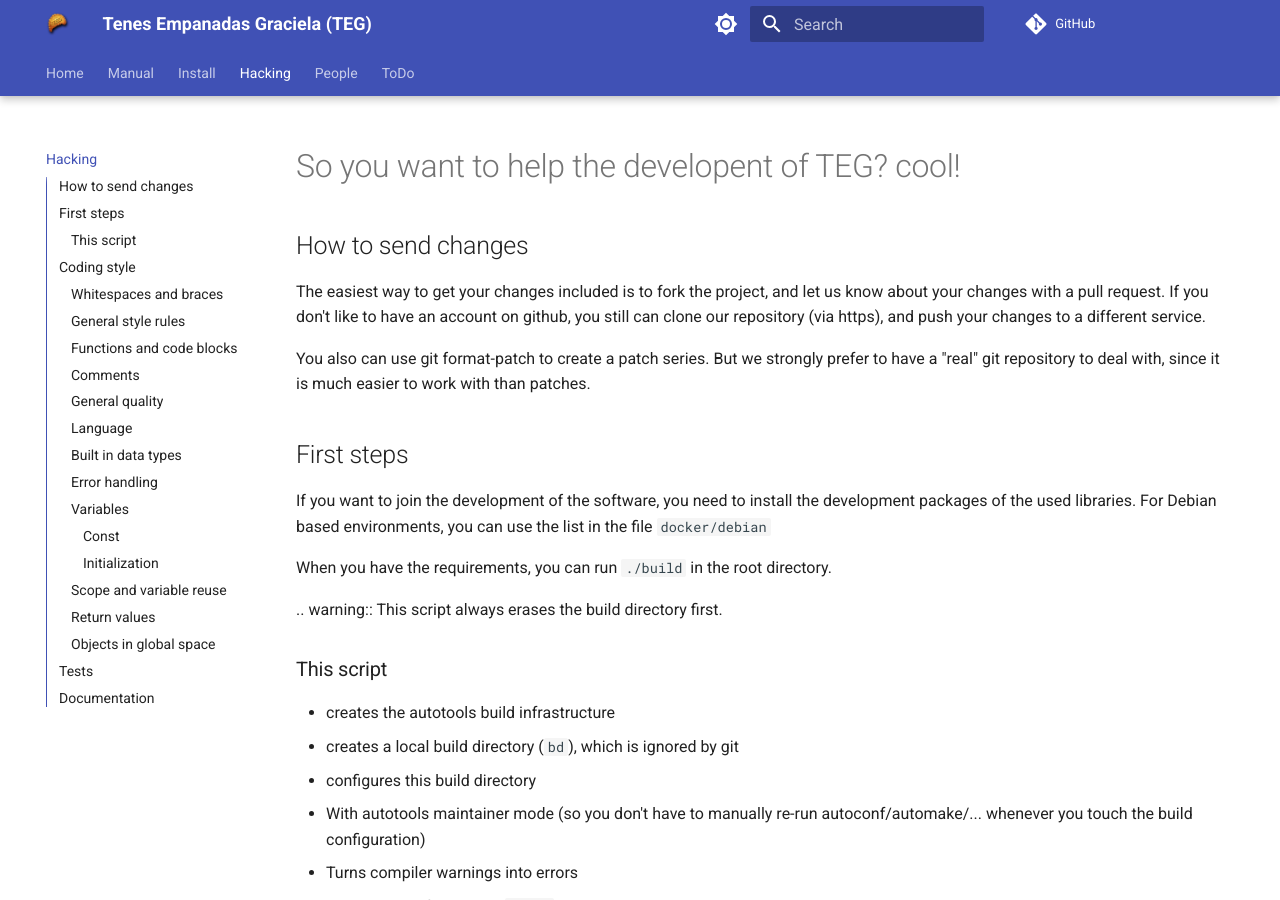
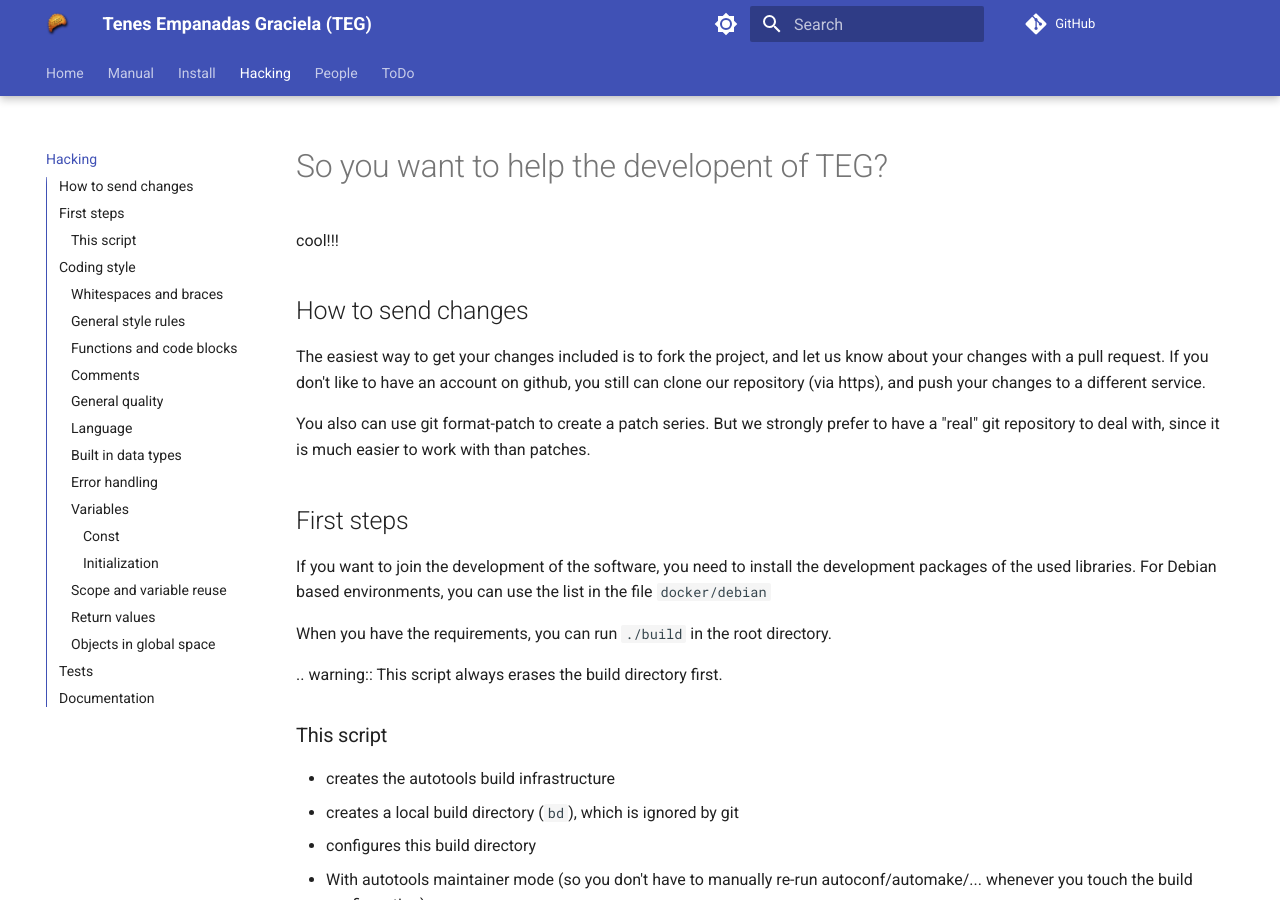
Before and after one commit to wfx/teg, an MkDocs documentation site: the page built from docs/hacking.md, in a window 1280 px wide and 900 px high. Built offline with MkDocs 1.6.1 and Material for MkDocs 9.7.7, drawn with Linux system fonts in a browser that asks for light colours; comment, search, counter and statistics services are not loaded.

Commit message:
nothing special.

```diff
--- a/docs/hacking.md
+++ b/docs/hacking.md
@@ -1,4 +1,6 @@
-# So you want to help the developent of TEG? cool!
+# So you want to help the developent of TEG?
+
+cool!!!
 
 ## How to send changes
 
```
